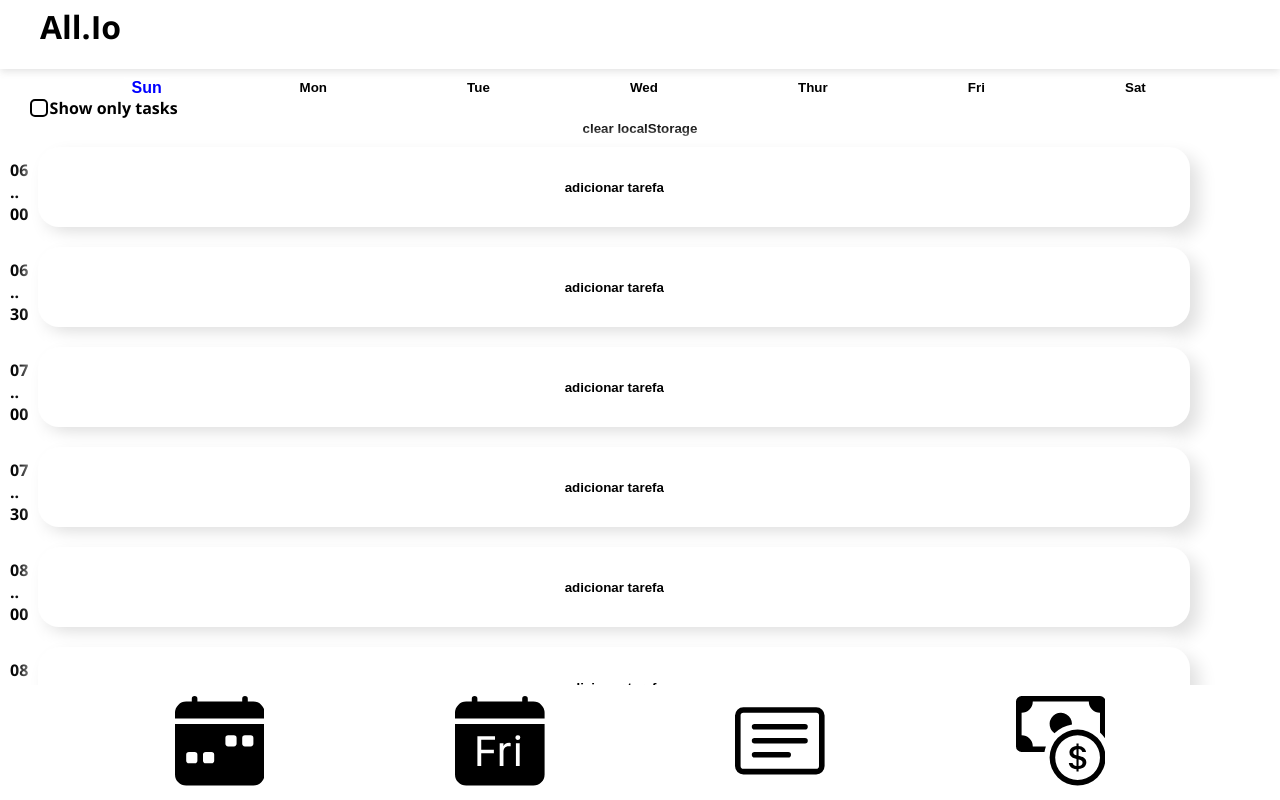
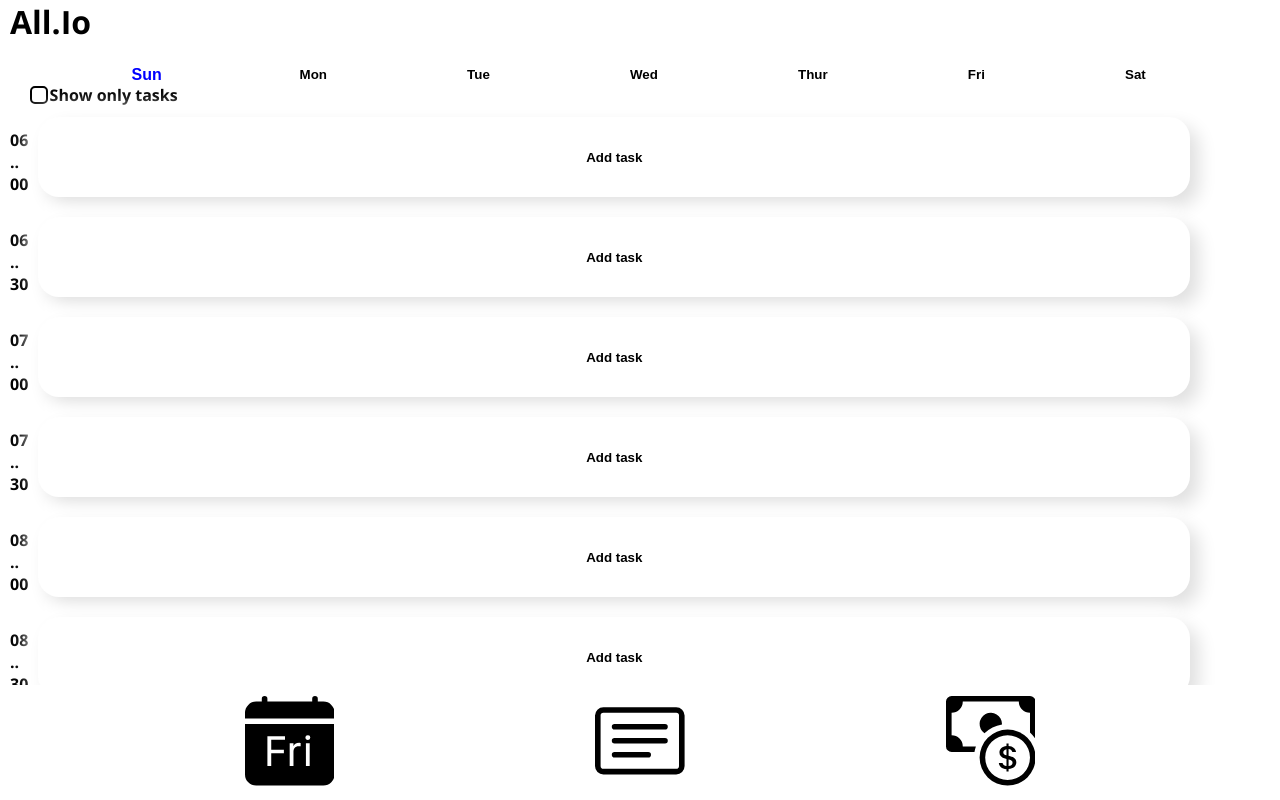
Before and after one commit to HumbertoCastro/AllInPocket, a React (Create React App) app: page / in a window 1280 px wide. Shown: the top 800 px of the page. Built offline with nearby package versions, Linux system fonts and the light colour scheme.

Commit message:
style changes

```diff
--- a/src/App.css
+++ b/src/App.css
@@ -9,10 +9,7 @@ body {
 header {
   margin-top: 0;
   margin-bottom: 10px;
-  box-shadow: rgba(99, 99, 99, 0.2) 0px 2px 8px 0px;
-  height: 8vh;
-  padding-left: 20px;
-  padding-top: 5px;
+  height: 7vh;
 }
 
 .pagename {
@@ -20,7 +17,7 @@ header {
 }
 
 header h1 {
-  margin-left: 20px;
+  margin-left: 10px;
 }
 
 .row {
--- a/src/components/HeaderComponents/Header/Header.js
+++ b/src/components/HeaderComponents/Header/Header.js
@@ -3,13 +3,9 @@ import Clock from '../Clock/Clock';
 import pocketContext from '../../../context/pocketContext';
 
 function App() {
-  const {
-    pageName,
-  } = useContext(pocketContext);
   return (
-    <header className="App-header row s-btw">
-      <h1 className="i-b animate__backInRight">All.Io</h1>
-      <p className='pagename'>{ pageName }</p>
+    <header className="App-header row">
+      <h1>All.Io</h1>
     </header>
   );
 }
--- a/src/components/HeaderComponents/Nav/Nav.js
+++ b/src/components/HeaderComponents/Nav/Nav.js
@@ -19,10 +19,12 @@ const Nav = () => {
 
   return(
   <div className="row s-btw nav">
-    <ButtonIcon iconSvg={ svgs.calendar } callback={ () => {onClick(<Calendar />)} } id="1" name="Calendar" />
-    <ButtonIcon iconSvg={ svgs.day } callback={ () => {onClick(<Daily />)} } id="2" name="Weekly planer" />
-    <ButtonIcon iconSvg={ svgs.note } callback={ () => {onClick(<TaskList />)} } id="3" name="Notes" />
-    <ButtonIcon iconSvg={ svgs.money } callback={ () => {onClick(<Finance />)} } id="4" name="Finances" />
+    {
+    // <ButtonIcon iconSvg={ svgs.calendar } callback={ () => {onClick(<Calendar />)} } id="1" name="Calendar" />
+    }
+    <ButtonIcon iconSvg={ svgs.day } callback={ () => {onClick(<Daily />)} } id="2" />
+    <ButtonIcon iconSvg={ svgs.note } callback={ () => {onClick(<TaskList />)} } id="3"  />
+    <ButtonIcon iconSvg={ svgs.money } callback={ () => {onClick(<Finance />)} } id="4"  />
   </div>)
 };
 
--- a/src/components/Inputs/Button-icon/Button-icon.js
+++ b/src/components/Inputs/Button-icon/Button-icon.js
@@ -1,14 +1,11 @@
-import React, { useContext } from 'react';
+import React from 'react';
 import PropTypes from 'prop-types';
-import pocketContext from '../../../context/pocketContext';
 
 
-const ButtonIcon = ({ iconSvg, callback, id, name }) => {
-  const { setPageName } = useContext(pocketContext);
+const ButtonIcon = ({ iconSvg, callback, id}) => {
   return (
   <button className="b-icon" id={ `button-${id}` } onClick={ (button) => {
     callback();
-    setPageName(name)
     const allButtons = [...document.getElementsByClassName('b-icon')];
     allButtons.map((x) => x.className = 'b-icon');
     document.getElementById(`button-${id}`).className = "selected b-icon s-scale";
--- a/src/components/TaskListComponents/NewNote/NewNote.js
+++ b/src/components/TaskListComponents/NewNote/NewNote.js
@@ -11,7 +11,10 @@ const NewNote = ({ setNewNote, setNote, notes }) => {
   const [color, setColor] = useState('#C212D6');
 
   const handleChange = ({ target: { value, name } }) => {
-    name === "title" ? setTitle(value) : setDescription(value);
+    if (name === "title" && value.length < 15) {
+      console.log(value.length)
+      name === "title" ? setTitle(value) : setDescription(value);
+    }
   }
 
   const handleClick = () => {
--- a/src/components/WeeklyPlanerComponents/Daily/Daily.js
+++ b/src/components/WeeklyPlanerComponents/Daily/Daily.js
@@ -60,9 +60,6 @@ const Daily = () => {
       <input class="cyberpunk-checkbox" type="checkbox" onClick={ ({ target }) => {
         setOnly(!onlyTasks);
       } }/>Show only tasks</label>
-      <button onClick={() => {
-        localStorage.clear();
-      } }>clear localStorage</button>
       {
         renderTheTasks()
       }
--- a/src/components/WeeklyPlanerComponents/HourlyCard/HourlyCard.js
+++ b/src/components/WeeklyPlanerComponents/HourlyCard/HourlyCard.js
@@ -31,7 +31,7 @@ const HourlyCard = ({ callback, task }) => {
           backgroundColor: color,
         } : {} }>
         {
-          hasTask ? <TaskInformation task={ task } /> : <p>adicionar tarefa</p>
+          hasTask ? <TaskInformation task={ task } /> : <p>Add task</p>
         }
       </button>
     </div>
--- a/src/context/Provider.js
+++ b/src/context/Provider.js
@@ -1,4 +1,4 @@
-import React, { useEffect, useState } from 'react';
+import React, { useState } from 'react';
 import PropTypes from 'prop-types';
 import pocketContext from './pocketContext';
 import ReturnMinutes from '../helpers/Minutes';
@@ -41,7 +41,6 @@ function Provider({ children }) {
   const [interfaceNewTask, openInterface] = useState(false);
   const [nTasks, setNofTasks] = useState(0);
   const [notes, setNotes] = useState(notesList);
-  const [pageName, setPageName] = useState('');
   const [finances, setFinances] = useState(localStorage.getItem('finances') ? JSON.parse(localStorage.getItem('finances')) : yearFinance);
 
   const contextValue = {
@@ -51,8 +50,6 @@ function Provider({ children }) {
     setExtypes,
     finances,
     setFinances,
-    pageName,
-    setPageName,
     notes,
     setNotes,
     page,
```
